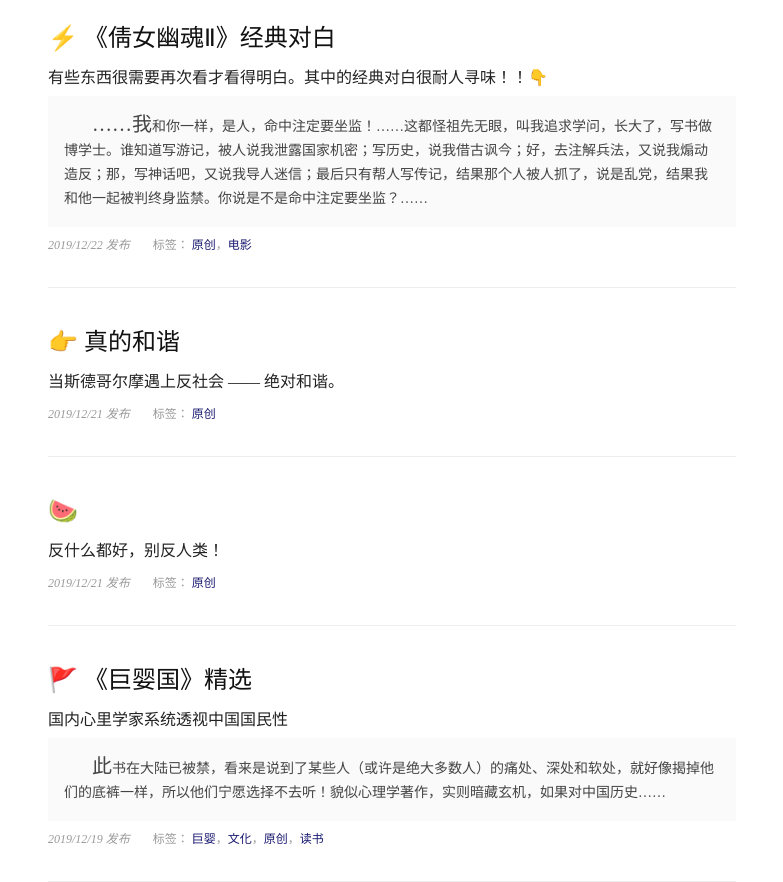
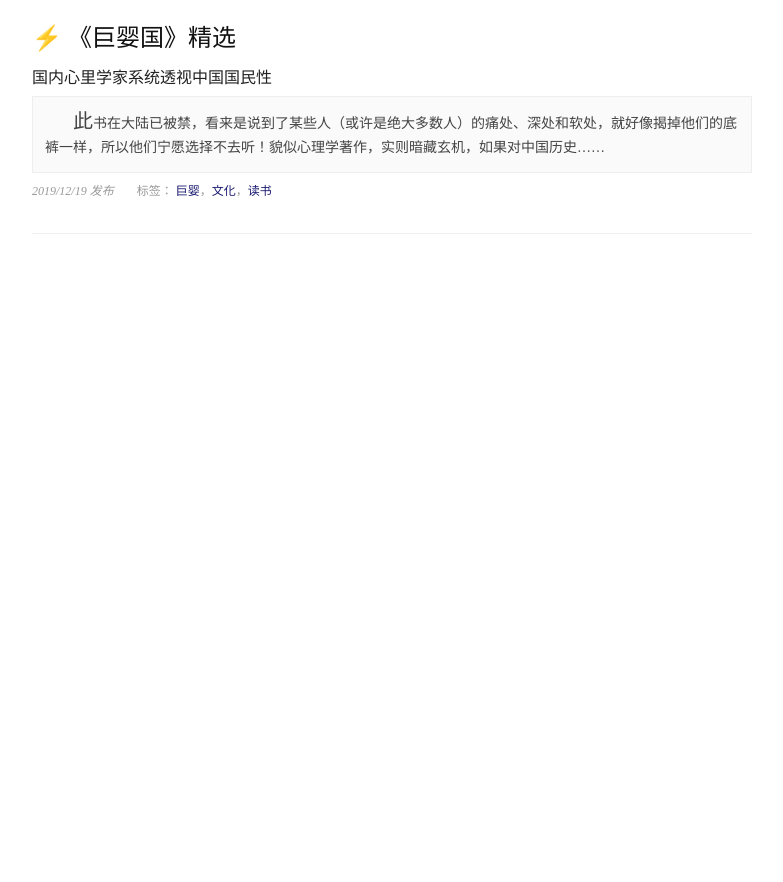
Before and after one commit to Platol/Platol.github.io, a Vue app: page /#/ in a window 1280 px wide. Shown: the top 882 px of the page, without its empty margins (248-1031 px from the left). After the commit the page ends 800 px from the top, so only its background shows below. Built offline with nearby package versions, Linux system fonts and the light colour scheme; what vue-photo-preview would draw is missing.

Commit message:
🚀🚀

```diff
--- a/src/App.vue
+++ b/src/App.vue
@@ -1,7 +1,9 @@
 <template>
     <div id="app">
         <!-- <header></header> -->
-        <router-view />
+        <div id="app-container">
+            <router-view />
+        </div>
 
 </div>
 
@@ -29,16 +31,23 @@ export default {
 
 <style lang="stylus" scoped>
     #app
-        min-height 100%
-        padding 16px
-        box-sizing border-box
-        background-color #fff
-        // border 1px solid #eee
+        // background-color #fff
+        // min-height 100%
+
+        header
+            height 48px
+            background #000
+            position sticky
+            top 0
 
     @media screen and (min-width 768px)
-        #app
+        #app-container
             width 720px
             margin 0 auto
+            padding 16px 0
+    @media screen and (max-width 767px)
+        #app-container
+            padding 16px
 
 
 </style>
--- a/src/main.styl
+++ b/src/main.styl
@@ -2,7 +2,8 @@ html, body
     height 100%
 body
     margin 0
-    // background-color #f2f2f2
+h1, h2, h3, h4, h5
+    font-weight normal
 a
     text-decoration none
 img
--- /dev/null
+++ b/src/posts.json
@@ -0,0 +1,10 @@
+[
+    {
+        "date": "2019/12/19",
+        "tags": ["巨婴", "文化", "读书"],
+        "title": "《巨婴国》精选",
+        "subTitle": "国内心里学家系统透视中国国民性",
+        "summary": "此书在大陆已被禁，看来是说到了某些人（或许是绝大多数人）的痛处、深处和软处，就好像揭掉他们的底裤一样，所以他们宁愿选择不去听！貌似心理学著作，实则暗藏玄机，如果对中国历史……",
+        "path": "/《巨婴国》精选"
+    }
+]
--- a/src/posts/2019-12-19/《巨婴国》精选.vue
+++ b/src/posts/2019-12-19/《巨婴国》精选.vue
@@ -7,7 +7,6 @@
                 标签：
                 <router-link to="">巨婴</router-link>，
                 <router-link to="">文化</router-link>，
-                <router-link to="">原创</router-link>，
                 <router-link to="">读书</router-link>
             </span>
         </div>
--- a/src/posts/posts.json
+++ /dev/null
@@ -1,31 +0,0 @@
-[
-    {
-        "date": "2019/12/22",
-        "tags": ["原创", "电影"],
-        "title": "《倩女幽魂Ⅱ》经典对白",
-        "subTitle": "有些东西很需要再次看才看得明白。其中的经典对白很耐人寻味！！👇",
-        "summary": "……我和你一样，是人，命中注定要坐监！……这都怪祖先无眼，叫我追求学问，长大了，写书做博学士。谁知道写游记，被人说我泄露国家机密；写历史，说我借古讽今；好，去注解兵法，又说我煽动造反；那，写神话吧，又说我导人迷信；最后只有帮人写传记，结果那个人被人抓了，说是乱党，结果我和他一起被判终身监禁。你说是不是命中注定要坐监？……",
-        "path": ""
-    }, {
-        "date": "2019/12/21",
-        "tags": ["原创"],
-        "title": "真的和谐",
-        "subTitle": "当斯德哥尔摩遇上反社会 —— 绝对和谐。",
-        "summary": "",
-        "path": ""
-    }, {
-        "date": "2019/12/21",
-        "tags": ["原创"],
-        "title": "",
-        "subTitle": "反什么都好，别反人类！",
-        "summary": "",
-        "path": ""
-    }, {
-        "date": "2019/12/19",
-        "tags": ["巨婴", "文化", "原创", "读书"],
-        "title": "《巨婴国》精选",
-        "subTitle": "国内心里学家系统透视中国国民性",
-        "summary": "此书在大陆已被禁，看来是说到了某些人（或许是绝大多数人）的痛处、深处和软处，就好像揭掉他们的底裤一样，所以他们宁愿选择不去听！貌似心理学著作，实则暗藏玄机，如果对中国历史……",
-        "path": "/《巨婴国》精选"
-    }
-]
--- a/src/views/Home.vue
+++ b/src/views/Home.vue
@@ -29,7 +29,7 @@
 </template>
 
 <script>
-import posts from '../posts/posts.json'
+import posts from '../posts.json'
 
 
 export default {
@@ -60,20 +60,18 @@ export default {
         h2
             color #111
             line-height 44px
-            font-weight normal
         h3
             font-size 16px
             color #222
             line-height 28px
             margin 4px 0
-            font-weight normal
-            // font-style italic
         p
             font-size 14px
             color #444
             line-height 24px
             background-color #fafafa
-            padding 16px
+            border 1px solid #eee
+            padding 12px
             text-indent 2em
             &:first-letter
                 font-size 20px
@@ -105,6 +103,6 @@ export default {
 
     @media screen and (max-width 767px)
         h2, h3, p
-            pointer-events none     // 阻止移动端点击触发 :hover
+            pointer-events none     // 阻止移动端点击时触发 :hover
 
 </style>
--- /dev/null
+++ b/vue.config.js
@@ -0,0 +1,6 @@
+module.exports = {
+    pwa: {
+        name: 'Blog',
+        // themeColor: '#FB3741'
+    }
+}
```
